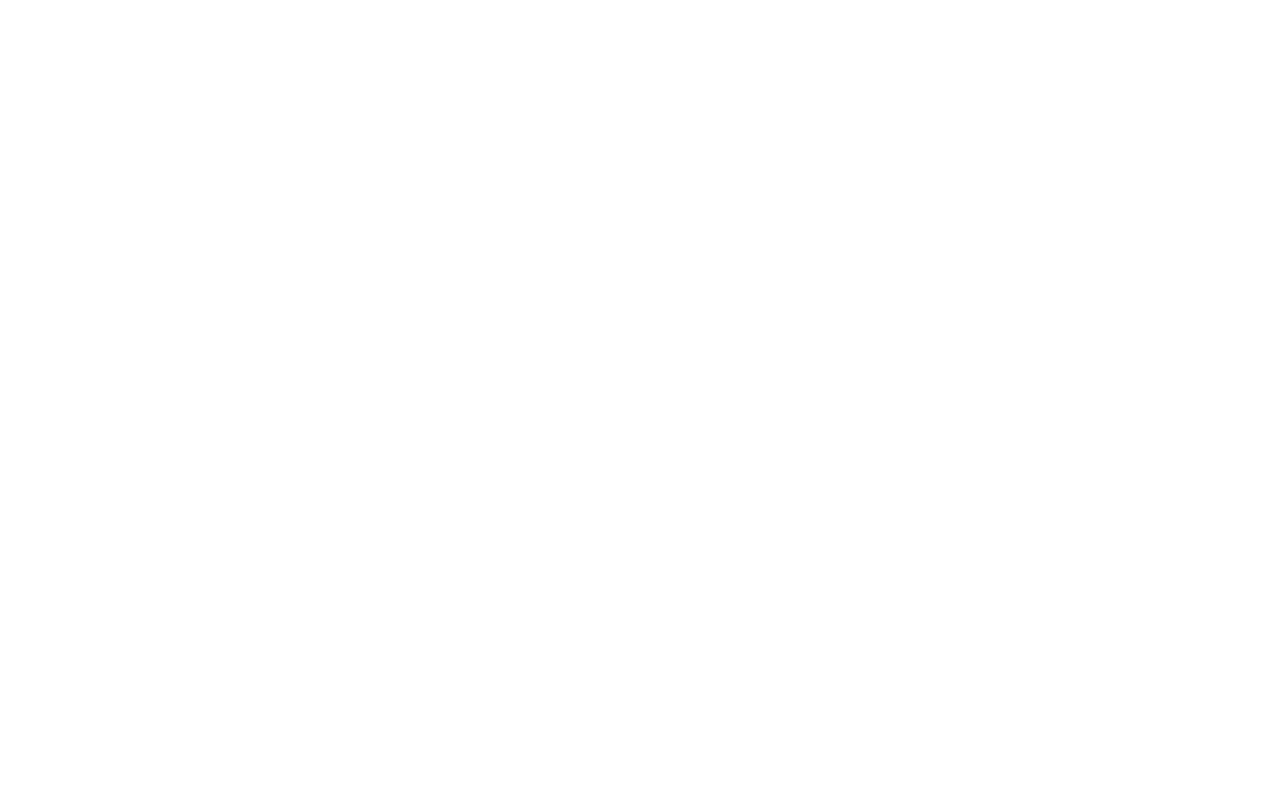
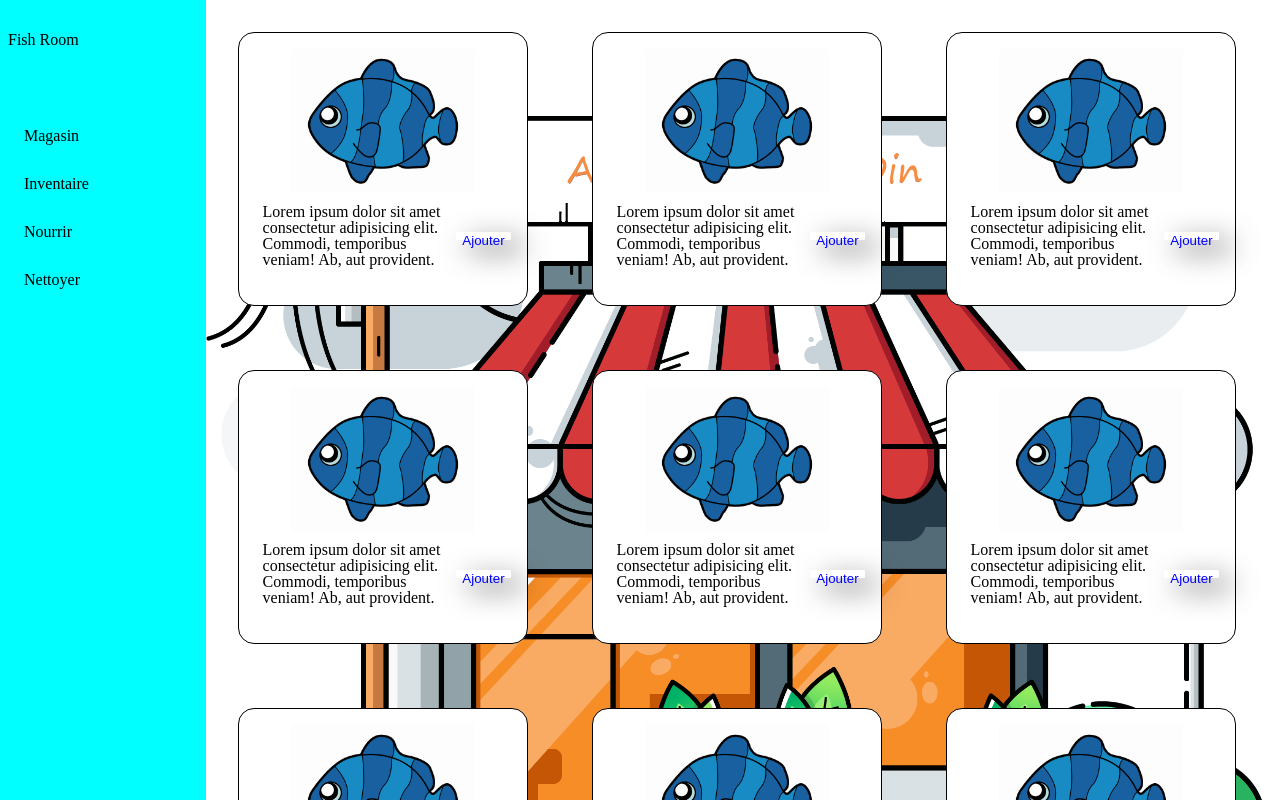
Before and after one commit to Sax593/Checkpoint_4, a React (Vite) app in the folder frontend/: page /shop in a window 1280 px wide. Before the commit this address had no page. Shown: the top 800 px of the page. Built offline with nearby package versions, Linux system fonts and the light colour scheme.

Commit message:
Create shop page

```diff
--- a/frontend/src/App.jsx
+++ b/frontend/src/App.jsx
@@ -1,6 +1,7 @@
 import Home from "@pages/Home/Home";
 import { Reset } from "styled-reset";
 import { Route, Routes } from "react-router-dom";
+import Shop from "@pages/Shop/Shop";
 
 function App() {
   return (
@@ -8,6 +9,7 @@
       <Reset />
       <Routes>
         <Route path="/" element={<Home />} />
+        <Route path="/shop" element={<Shop />} />
       </Routes>
     </div>
   );
--- /dev/null
+++ b/frontend/src/components/ItemCard/ItemCard.jsx
@@ -0,0 +1,20 @@
+import BlueFish from "@assets/blueFish.png";
+
+import Style from "./Style";
+
+export default function ItemCard() {
+  return (
+    <Style>
+      <img className="itemPicture" src={BlueFish} alt="item pictures" />
+      <div className="info">
+        <p>
+          Lorem ipsum dolor sit amet consectetur adipisicing elit. Commodi,
+          temporibus veniam! Ab, aut provident.
+        </p>
+        <button className="addButton" type="button">
+          Ajouter
+        </button>
+      </div>
+    </Style>
+  );
+}
--- /dev/null
+++ b/frontend/src/components/ItemCard/Style.jsx
@@ -0,0 +1,33 @@
+import styled from "styled-components";
+
+export default styled.article`
+  border: 1px solid black;
+  border-radius: 1em;
+  background-color: white;
+  width: 20vw;
+  height: 30vh;
+  margin: 2rem;
+  padding: 1rem;
+  text-align: center;
+  .itemPicture {
+    margin: auto;
+    height: 18vh;
+  }
+  .info {
+    display: flex;
+    flex-direction: row;
+    align-items: center;
+    text-align: start;
+  }
+  .addButton {
+    background-color: transparent;
+    border: none;
+    color: blue;
+    border-radius: 5%;
+    box-shadow: 12px 10px 29px 0px rgba(0, 0, 0, 0.75);
+    height: 0.5rem;
+  }
+  p {
+    padding: 0.5rem;
+  }
+`;
--- a/frontend/src/components/Nav/Style.jsx
+++ b/frontend/src/components/Nav/Style.jsx
@@ -1,7 +1,7 @@
 import styled from "styled-components";
 
 export default styled.section`
-  max-width: 15vw;
+  width: 15vw;
   min-height: 100vh;
   background-color: aqua;
   padding: 2rem 0.5rem;
--- /dev/null
+++ b/frontend/src/components/PetShop/PetShop.jsx
@@ -0,0 +1,18 @@
+import ItemCard from "@components/ItemCard/ItemCard";
+import Style from "./Style";
+
+export default function PetShop() {
+  return (
+    <Style>
+      <ItemCard />
+      <ItemCard />
+      <ItemCard />
+      <ItemCard />
+      <ItemCard />
+      <ItemCard />
+      <ItemCard />
+      <ItemCard />
+      <ItemCard />
+    </Style>
+  );
+}
--- /dev/null
+++ b/frontend/src/components/PetShop/Style.jsx
@@ -0,0 +1,14 @@
+import styled from "styled-components";
+import image from "@assets/petshop.png";
+
+export default styled.section`
+  width: 85vw;
+  background-image: url(${image});
+  background-size: contain;
+  background-repeat: no-repeat;
+  background-attachment: fixed;
+  background-position: center;
+  display: flex;
+  flex-direction: row;
+  flex-wrap: wrap;
+`;
--- /dev/null
+++ b/frontend/src/pages/Shop/Shop.jsx
@@ -0,0 +1,13 @@
+import Nav from "@components/Nav/Nav";
+import PetShop from "@components/PetShop/PetShop";
+
+import Style from "./Style";
+
+export default function Shop() {
+  return (
+    <Style>
+      <Nav />
+      <PetShop />
+    </Style>
+  );
+}
--- /dev/null
+++ b/frontend/src/pages/Shop/Style.jsx
@@ -0,0 +1,6 @@
+import styled from "styled-components";
+
+export default styled.section`
+  display: flex;
+  flex-direction: row;
+`;
```
Also changed, not shown: frontend/src/assets/blueFish.png (added), frontend/src/assets/petshop.png (added).
